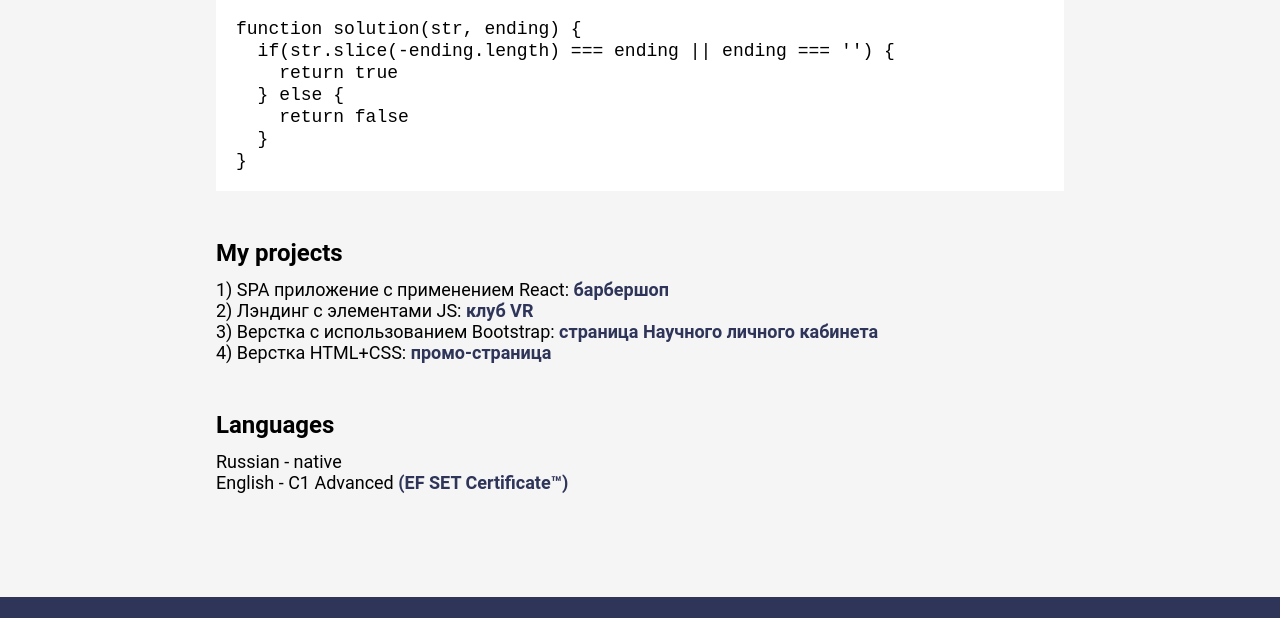
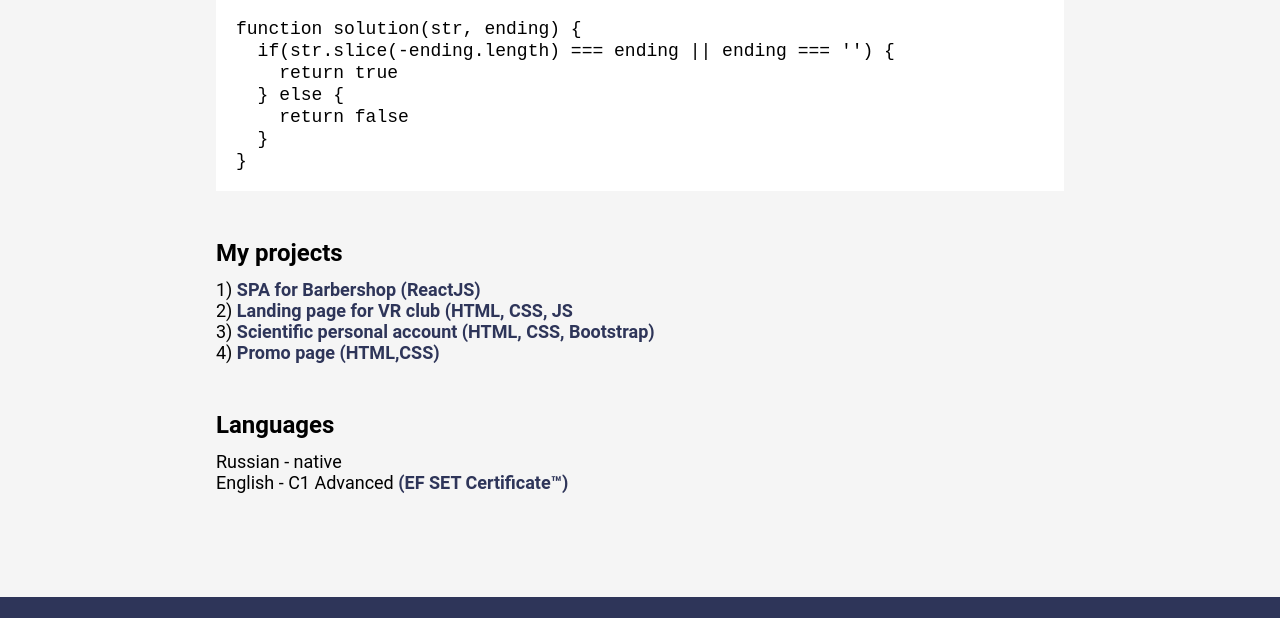
Before and after one commit to 1ithium/rsschool-cv, a plain HTML site: page index.html in a window 1280 px wide. Shown: the part 1444-2062 px from the top of the page. Drawn offline with Linux system fonts and the light colour scheme.

Commit message:
feat: update index.html

```diff
--- a/index.html
+++ b/index.html
@@ -2,7 +2,7 @@
 <html lang="ru">
 <head>
     <meta charset="UTF-8">
-    <title>HTML, CSS & Git Basics</title>
+    <title>Viktoria Sumina</title>
     <link rel="stylesheet" type="text/css" href="assets/styles/style.css">
 </head>
 <body>
@@ -105,10 +105,10 @@
             <section id="projects">
                 <h2 class="section-title">My projects</h2>
                 <ol class="list">
-                    <li>1) SPA приложение с применением React: <a href="https://borodinskibarbershop.viktoriiasumina.repl.co" target="_blank">барбершоп</a></li>
-                    <li>2) Лэндинг с элементами JS: <a href="https://vir.viktoriiasumina.repl.co" target="_blank">клуб VR</a></li>
-                    <li>3) Верстка с использованием Bootstrap: <a href="https://simplexbootstrap.viktoriiasumina.repl.co" target="_blank">страница Научного личного кабинета</a></li>
-                    <li>4) Верстка HTML+CSS: <a href="https://webprogitmo.viktoriiasumina.repl.co" target="_blank">промо-страница</a></li>
+                    <li>1) <a href="https://borodinskibarbershop.viktoriiasumina.repl.co" target="_blank">SPA for Barbershop (ReactJS)</a></li>
+                    <li>2) <a href="https://vir.viktoriiasumina.repl.co" target="_blank">Landing page for VR club (HTML, CSS, JS</a></li>
+                    <li>3) <a href="https://simplexbootstrap.viktoriiasumina.repl.co" target="_blank">Scientific personal account (HTML, CSS, Bootstrap)</a></li>
+                    <li>4) <a href="https://webprogitmo.viktoriiasumina.repl.co" target="_blank">Promo page (HTML,CSS)</a></li>
                 </ol>
             </section>
 
```
